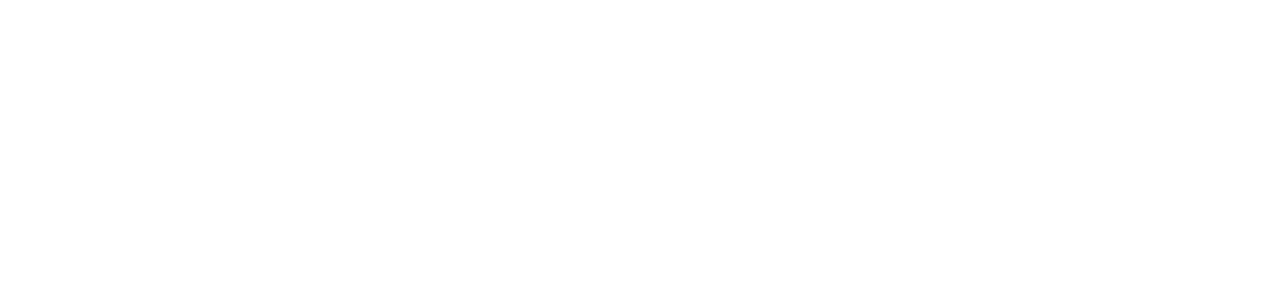
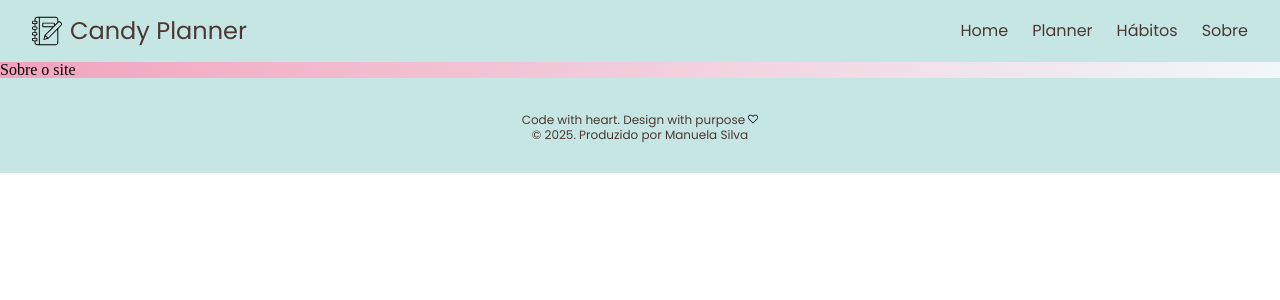
Before and after one commit to netuninho/candy-planner, a React (Vite) app: page /sobre in a window 1280 px wide. Before the commit this address had no page. Shown: the top 300 px of the page. Built offline with nearby package versions, Linux system fonts and the light colour scheme.

Commit message:
feat: criando router pagina sobre

```diff
--- a/src/assets/styles/pages/Planner.scss
+++ b/src/assets/styles/pages/Planner.scss
@@ -1,7 +1,7 @@
 @use '../main.scss' as *;
 
 .planner {
-  min-height: 100vh;
+  min-height: 70vh;
   background: linear-gradient(135deg, $bubble-gum , $candy-floss);
   display: flex;
   flex-direction: column;
--- /dev/null
+++ b/src/assets/styles/pages/Sobre.scss
@@ -0,0 +1,5 @@
+@use '../main.scss' as *;
+
+.sobre {
+  background: linear-gradient(135deg, $bubble-gum , $candy-floss);
+}
--- /dev/null
+++ b/src/pages/Sobre.tsx
@@ -0,0 +1,18 @@
+import Header from "../components/Header";
+import Footer from "../components/Footer";
+import "../assets/styles/pages/Sobre.scss";
+
+function Sobre() {
+
+  return (
+    <>
+      <Header />
+      <main className="sobre">
+        <h1>Sobre o site</h1>
+      </main>
+      <Footer />
+    </>
+  );
+}
+
+export default Sobre;
--- a/src/router/routes.tsx
+++ b/src/router/routes.tsx
@@ -2,6 +2,7 @@
 import Home from '../pages/Home';
 import Habitos from '../pages/Habitos';
 import Planner from '../pages/Planner';
+import Sobre from '../pages/Sobre';
 
 function AppRoutes() {
   return (
@@ -10,6 +11,7 @@
         <Route path="/" element={<Home />} />
         <Route path="/habitos" element={<Habitos />} />
         <Route path="/planner" element={<Planner />} />
+        <Route path="/sobre" element={<Sobre />} />
       </Routes>
     </Router>
   );
```
